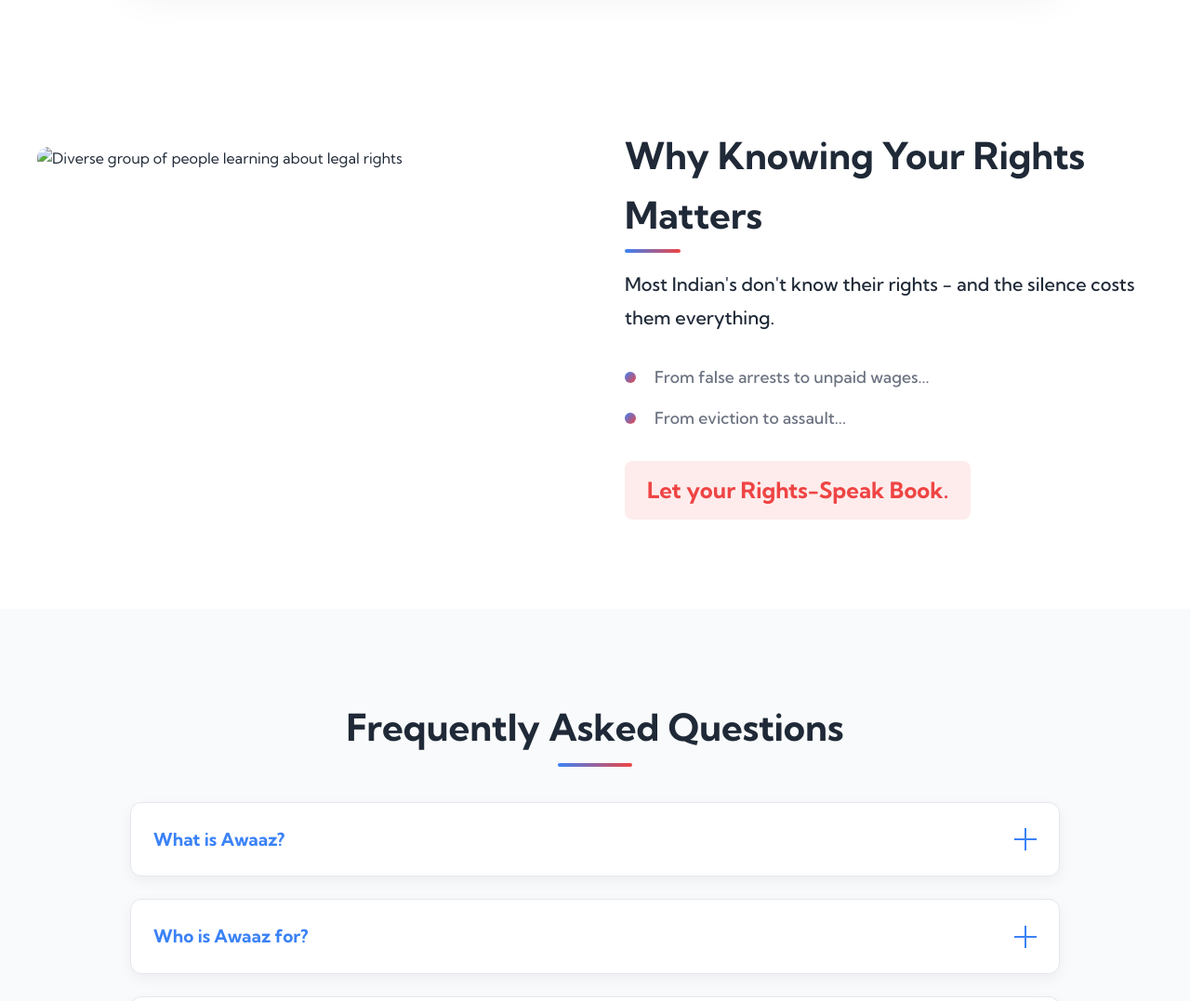
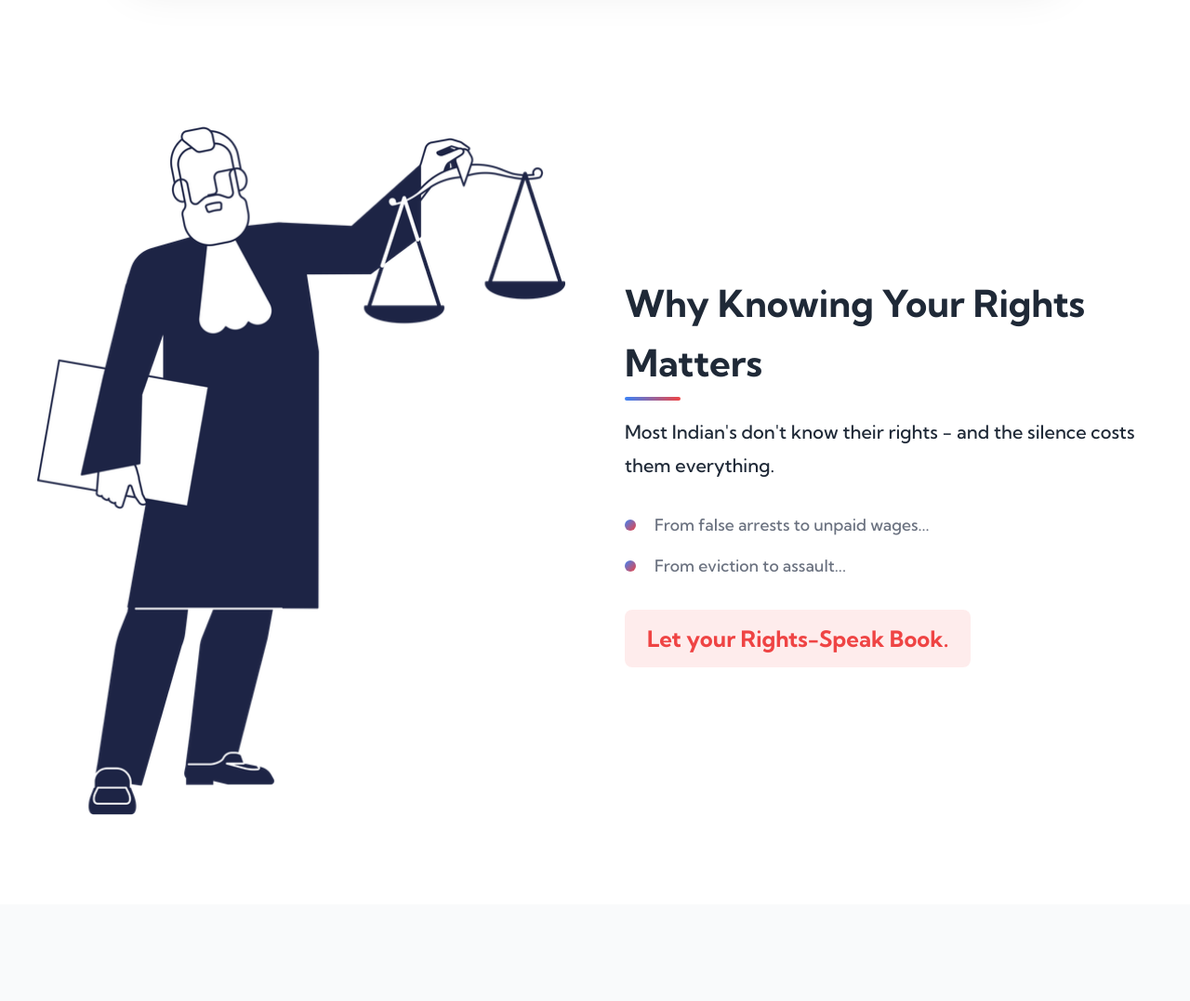
Before and after one commit to muhsinkalodi/Awaaz, a plain HTML site: page index.html in a window 1280 px wide. Shown: the part 980-2057 px from the top of the page at 93% size. Drawn offline with Linux system fonts and the light colour scheme; the site is published under a folder, as on GitHub Pages, so addresses that start at the root find nothing.

Commit message:
Update image  issue

```diff
--- a/index.html
+++ b/index.html
@@ -44,7 +44,7 @@
         <section class="rights-section">
             <div class="rights-content">
                 <div class="rights-image">
-                    <img src="/gud.png"
+                    <img src="gud.png"
                          alt="Diverse group of people learning about legal rights"
                          loading="lazy"
                          width="600"
```
